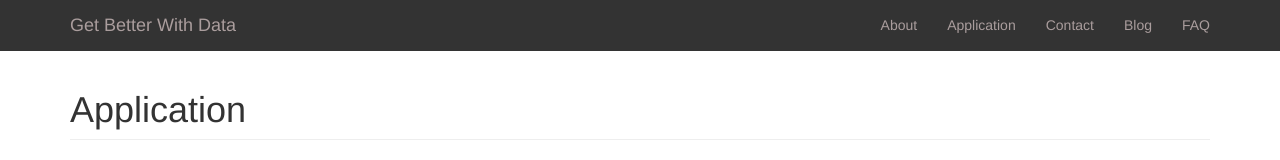
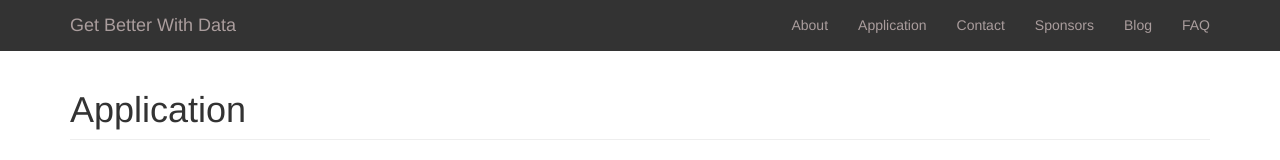
Before and after one commit to wimlds/Data-Dive-Website, a plain HTML site: page application.html in a window 1280 px wide. Shown: the top 160 px of the page. Drawn offline with Linux system fonts and the light colour scheme.

Commit message:
added sponsor page to headers

```diff
--- a/application.html
+++ b/application.html
@@ -45,6 +45,9 @@
                         </li>
                         <li>
                             <a href="contact.html">Contact</a>
+                        </li>
+                        <li>
+                            <a href="sponsors.html">Sponsors</a>
                         </li>
                         <li>
                             <a href="blog-home-2.html">Blog</a>
```
Also changed, not shown: about.html (+3 -0 lines), blog-different_tracks.html (+3 -0 lines), blog-home-2.html (+3 -0 lines), blog-template.html (+3 -0 lines), contact.html (+3 -0 lines), faq.html (+3 -0 lines), index.html (+3 -4 lines).
